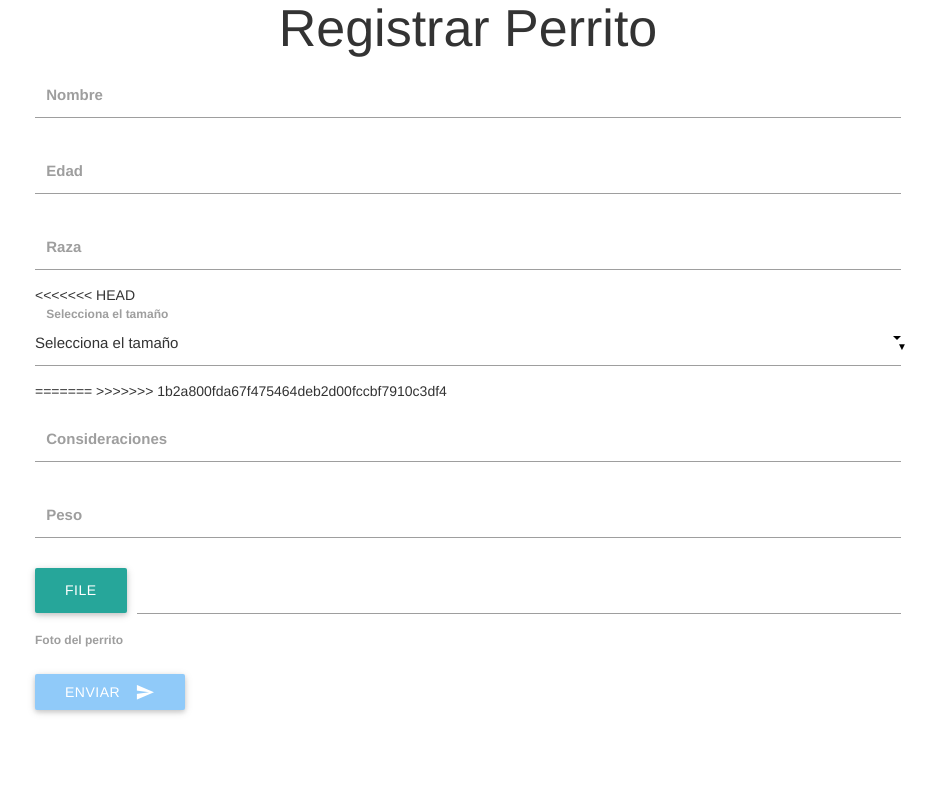
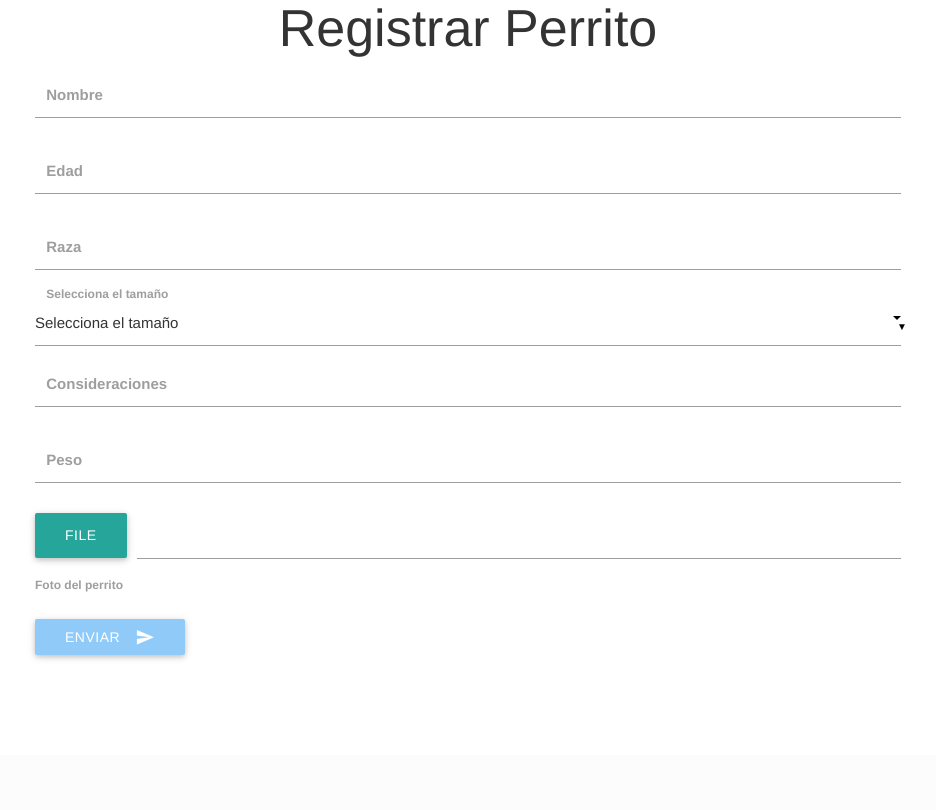
Before and after one commit to beemeli/Woof-git, a PHP site: page /registrarPerrito.php in a window 1280 px wide. Shown: the part 270-1080 px from the top of the page, without its empty margins (172-1108 px from the left). After the commit the page ends 929 px from the top, so only its background shows below. Run offline with PHP 8.4, Linux system fonts and the light colour scheme; the visitor is signed in with stand-in values (Sample User, id 1); some libraries are stand-ins or nearby versions.

Commit message:
Registrar perrito

```diff
--- a/registrarPerrito.php
+++ b/registrarPerrito.php
@@ -143,7 +143,7 @@
                     <label for="raza">Raza</label>
                 </div>
 
-<<<<<<< HEAD
+
 
                 <div class="input-field col s12">
                     <select id="tamano" name="tamano">
@@ -155,10 +155,6 @@
                     </select>
                     <label>Selecciona el tamaño</label>
                 </div>
-=======
-
-
->>>>>>> 1b2a800fda67f475464deb2d00fccbf7910c3df4
 
 
                 <div class="input-field col s12 ">
```
Also changed, not shown: uploads/5.png (added).
